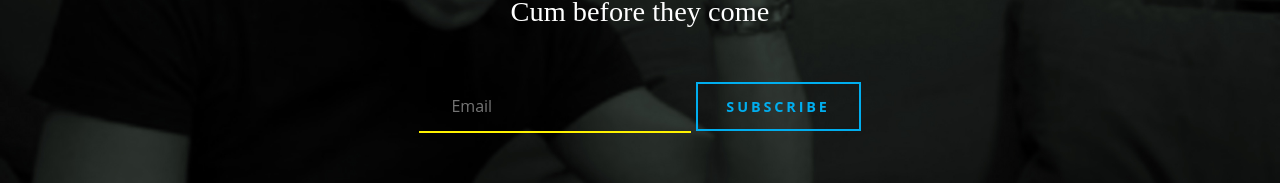
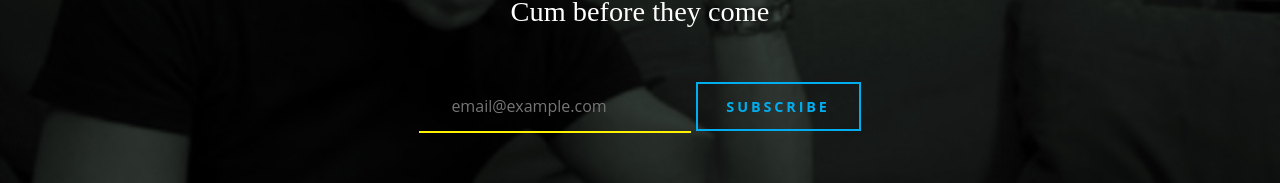
Before and after one commit to thecumets/thecumets.github.io, a plain HTML site: page index.html in a window 1280 px wide. Shown: the part 365-548 px from the top of the page. Drawn offline with Linux system fonts and the light colour scheme.

Commit message:
Explicit

```diff
--- a/index.html
+++ b/index.html
@@ -12,7 +12,7 @@
 
     <div class="form">
       <form action="http://cumets.com/subscription/add" method="POST">
-        <input placeholder="Email" name="email" type="text" value="" />
+        <input placeholder="email@example.com" name="email" type="text" value="" />
         <input type="submit" value="Subscribe" class="btn btn-inline btn-blue"/>
       </form>
     </div>
```
